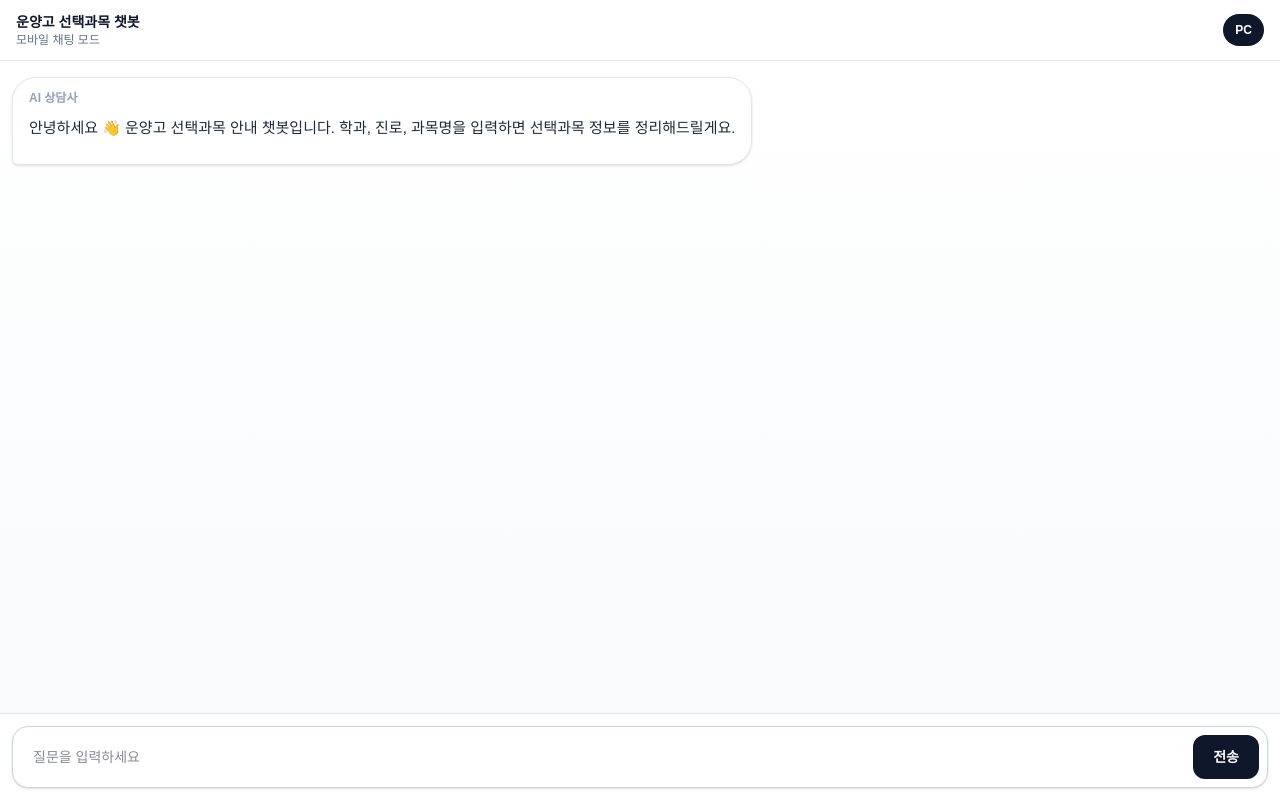
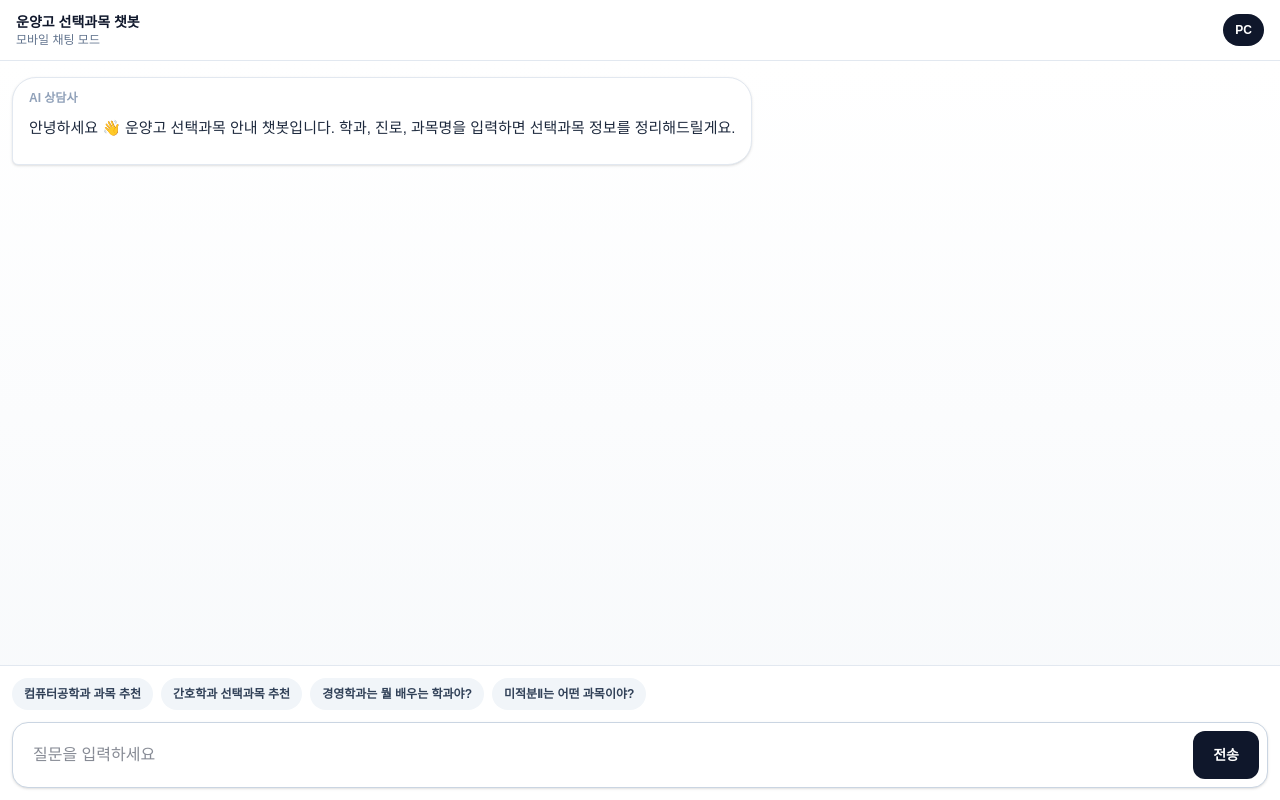
Before and after one commit to yeom2n/ai-chatbot, a Next.js app: page / in a window 1280 px wide. Both pictures are taken after a click on the button "모바일". Built offline with nearby package versions, Linux system fonts and the light colour scheme.

Commit message:
restrict subjects to 2022 curriculum

```diff
--- a/app/page.tsx
+++ b/app/page.tsx
@@ -29,6 +29,8 @@ export default function Home() {
   const [input, setInput] = useState("");
   const [loading, setLoading] = useState(false);
   const [mobileView, setMobileView] = useState(false);
+  const [hasAsked, setHasAsked] = useState(false);
+
   const scrollAreaRef = useRef<HTMLDivElement | null>(null);
 
   useEffect(() => {
@@ -40,6 +42,8 @@ export default function Home() {
   async function sendMessage(text?: string) {
     const question = text || input;
     if (!question.trim() || loading) return;
+
+    setHasAsked(true);
 
     const updatedMessages: Message[] = [
       ...messages,
@@ -217,6 +221,21 @@ export default function Home() {
             </div>
 
             <footer className="shrink-0 border-t border-slate-200 bg-white p-3">
+              {mobileView && !hasAsked && (
+                <div className="mb-2 flex gap-2 overflow-x-auto pb-1">
+                  {suggestions.slice(0, 4).map((s) => (
+                    <button
+                      key={s}
+                      onClick={() => sendMessage(s)}
+                      disabled={loading}
+                      className="shrink-0 rounded-full bg-slate-100 px-3 py-2 text-xs font-bold text-slate-700 disabled:opacity-50"
+                    >
+                      {s}
+                    </button>
+                  ))}
+                </div>
+              )}
+
               <div className="flex gap-2 rounded-2xl border border-slate-300 bg-white p-2 shadow-sm">
                 <input
                   value={input}
@@ -226,7 +245,7 @@ export default function Home() {
                     if (e.key === "Enter") sendMessage();
                   }}
                   placeholder="질문을 입력하세요"
-                  className="min-w-0 flex-1 bg-transparent px-3 py-3 text-sm outline-none"
+                  className="min-w-0 flex-1 bg-transparent px-3 py-3 text-[16px] outline-none"
                 />
 
                 <button
@@ -249,6 +268,12 @@ export default function Home() {
           overflow: hidden;
         }
 
+        input,
+        textarea,
+        select {
+          font-size: 16px !important;
+        }
+
         .markdown-body p {
           margin: 0 0 10px 0;
         }
```
